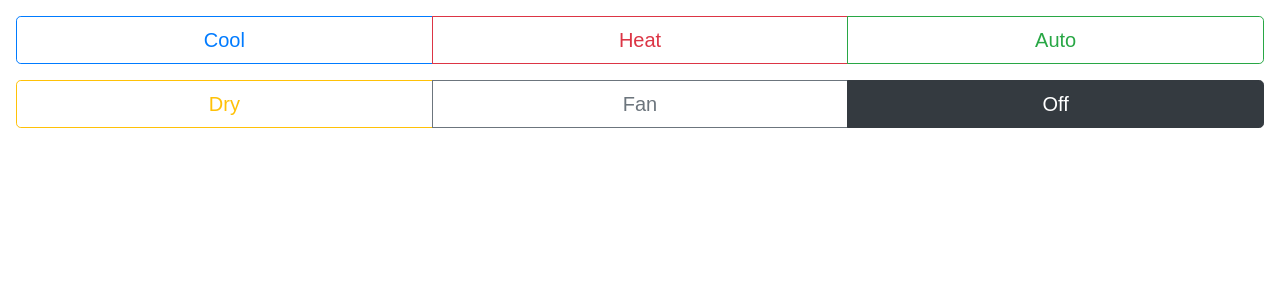
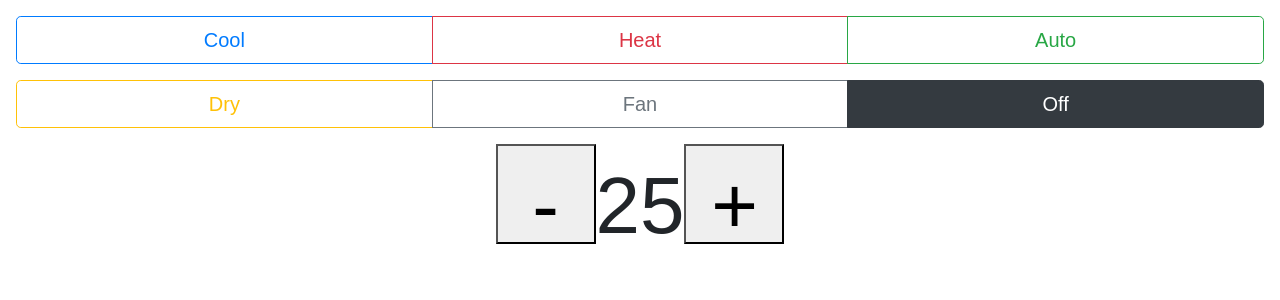
Before and after one commit to njdancer/SmartRemote, a React (Create React App) app in the folder interface/: page / in a window 1280 px wide. Shown: the top 300 px of the page. Built offline with nearby package versions, Linux system fonts and the light colour scheme; no server answers.

Commit message:
Add temp control

```diff
--- a/interface/src/App.css
+++ b/interface/src/App.css
@@ -26,3 +26,14 @@
   from { transform: rotate(0deg); }
   to { transform: rotate(360deg); }
 }
+
+.TemperatureControl {
+  font-size: 80px;
+}
+
+.TemperatureControl button {
+  width: 100px;
+  height: 100px;
+  margin: 0;
+  padding: 0;
+}
--- a/interface/src/App.js
+++ b/interface/src/App.js
@@ -1,13 +1,70 @@
 import React, { Component } from 'react';
-// import logo from './logo.svg';
+import { fetchAc, updateAc } from './api';
 import './App.css';
 import ModeSelector from './ModeSelector';
+import TemperatureControl from './TemperatureControl';
+
+
+const INDEX_MODE_MAP = {
+  0: 1,
+  1: 4,
+  2: 0,
+  3: 2,
+  4: 3,
+}
+const MODE_INDEX_MAP = {};
+for (var key in INDEX_MODE_MAP) {
+    if (INDEX_MODE_MAP.hasOwnProperty(key)) {
+        MODE_INDEX_MAP[INDEX_MODE_MAP[key]] = Number.parseInt(key, 10);
+    }
+}
+
+const modeIndexFromData = function(data) {
+  return !data.power ? 5 : MODE_INDEX_MAP[data.mode];
+}
+
+const dataFromModeIndex = function(index) {
+  return {
+    power: (index !== 5),
+    mode: INDEX_MODE_MAP[index],
+  }
+}
+
 
 class App extends Component {
+  constructor(props) {
+    super(props);
+    this.state = {
+      power: false,
+      mode: 0,
+      temp: 25,
+    };
+  }
+
+  componentDidMount() {
+    fetchAc().then(data => {
+      this.setState(data);
+    });
+  }
+
+  handleModeSelectorClick(index) {
+    updateAc(dataFromModeIndex(index)).then(data => {
+      this.setState(data);
+    });
+  }
+
+  handleTemperatureChange(temp) {
+    this.setState(Object.assign({}, {temp}));
+    updateAc({temp}).then(data => {
+      this.setState(data);
+    });
+  }
+
   render() {
     return (
       <div className="App">
-        <ModeSelector />
+        <ModeSelector selectedIndex={modeIndexFromData(this.state)} onClick={i => this.handleModeSelectorClick(i)}/>
+        <TemperatureControl value={this.state.temp} onChange={temp => this.handleTemperatureChange(temp)}/>
       </div>
     );
   }
--- a/interface/src/ModeSelector.js
+++ b/interface/src/ModeSelector.js
@@ -1,71 +1,21 @@
 import React, { Component } from 'react';
 import { ButtonGroup, Button } from 'reactstrap';
-import { fetchAc, updateAc } from './api';
-
-const INDEX_MODE_MAP = {
-  0: 1,
-  1: 4,
-  2: 0,
-  3: 2,
-  4: 3,
-}
-const MODE_INDEX_MAP = {};
-for (var key in INDEX_MODE_MAP) {
-    if (INDEX_MODE_MAP.hasOwnProperty(key)) {
-        MODE_INDEX_MAP[INDEX_MODE_MAP[key]] = Number.parseInt(key, 10);
-    }
-}
-
-const indexFromData = function(data) {
-  return !data.power ? 5 : MODE_INDEX_MAP[data.mode];
-}
-
-const dataFromIndex = function(index) {
-  return {
-    power: (index !== 5),
-    mode: INDEX_MODE_MAP[index],
-  }
-}
 
 export default class ModeSelector extends Component {
-  constructor(props) {
-    super(props);
-    this.state = {
-      selectedIndex: 5,
-    }
-  }
-
-  componentDidMount() {
-    fetchAc().then(data => {
-      this.setState({
-        "selectedIndex": indexFromData(data),
-      })
-    })
-  }
-
   render() {
     return (
       <div>
         <ButtonGroup className="d-flex m-3" size="lg">
-          <Button onClick={() => this.onButtonClick(0)} active={this.state.selectedIndex === 0} className="w-100" color="primary" outline>Cool</Button>
-          <Button onClick={() => this.onButtonClick(1)} active={this.state.selectedIndex === 1} className="w-100" color="danger" outline>Heat</Button>
-          <Button onClick={() => this.onButtonClick(2)} active={this.state.selectedIndex === 2} className="w-100" color="success" outline>Auto</Button>
+          <Button onClick={() => this.props.onClick(0)} active={this.props.selectedIndex === 0} className="w-100" color="primary" outline>Cool</Button>
+          <Button onClick={() => this.props.onClick(1)} active={this.props.selectedIndex === 1} className="w-100" color="danger" outline>Heat</Button>
+          <Button onClick={() => this.props.onClick(2)} active={this.props.selectedIndex === 2} className="w-100" color="success" outline>Auto</Button>
         </ButtonGroup>
         <ButtonGroup className="d-flex m-3" size="lg">
-          <Button onClick={() => this.onButtonClick(3)} active={this.state.selectedIndex === 3} className="w-100" color="warning" outline>Dry</Button>
-          <Button onClick={() => this.onButtonClick(4)} active={this.state.selectedIndex === 4} className="w-100" color="secondary" outline>Fan</Button>
-          <Button onClick={() => this.onButtonClick(5)} active={this.state.selectedIndex === 5} className="w-100" color="dark" outline>Off</Button>
+          <Button onClick={() => this.props.onClick(3)} active={this.props.selectedIndex === 3} className="w-100" color="warning" outline>Dry</Button>
+          <Button onClick={() => this.props.onClick(4)} active={this.props.selectedIndex === 4} className="w-100" color="secondary" outline>Fan</Button>
+          <Button onClick={() => this.props.onClick(5)} active={this.props.selectedIndex === 5} className="w-100" color="dark" outline>Off</Button>
         </ButtonGroup>
       </div>
     )
   }
-
-  onButtonClick(selectedIndex) {
-    updateAc(dataFromIndex(selectedIndex)).then(data => {
-      this.setState({
-        "selectedIndex": indexFromData(data),
-      });
-    });
-  }
-
 }
--- /dev/null
+++ b/interface/src/TemperatureControl.js
@@ -0,0 +1,13 @@
+import React, { Component } from 'react';
+
+export default class TemperatureControl extends Component {
+  render() {
+    return (
+      <div className="TemperatureControl">
+        <button onClick={() => this.props.onChange(this.props.value - 1)}><span>-</span></button>
+        <span>{this.props.value}</span>
+        <button onClick={() => this.props.onChange(this.props.value + 1)}><span>+</span></button>
+      </div>
+    )
+  }
+}
```
